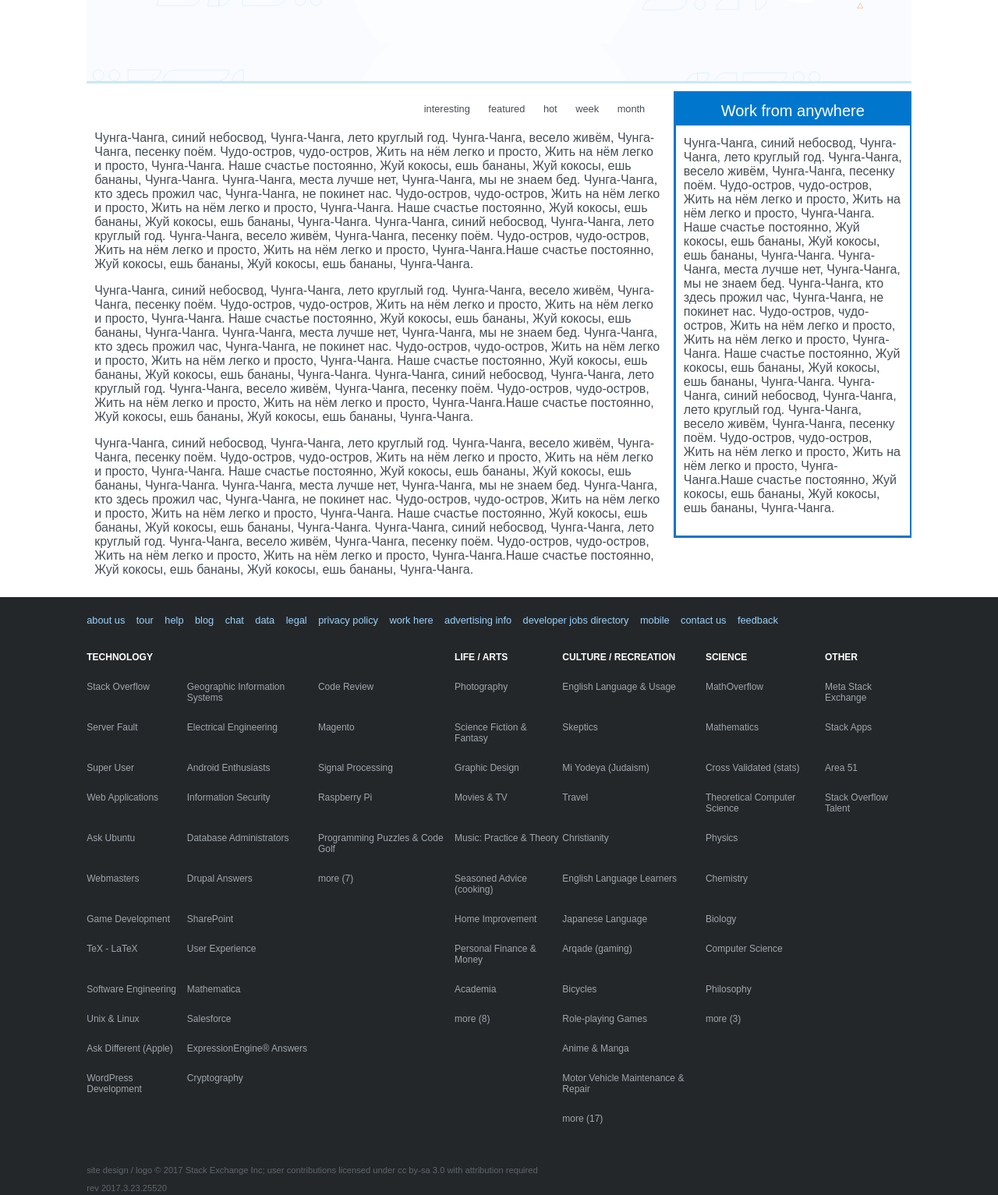
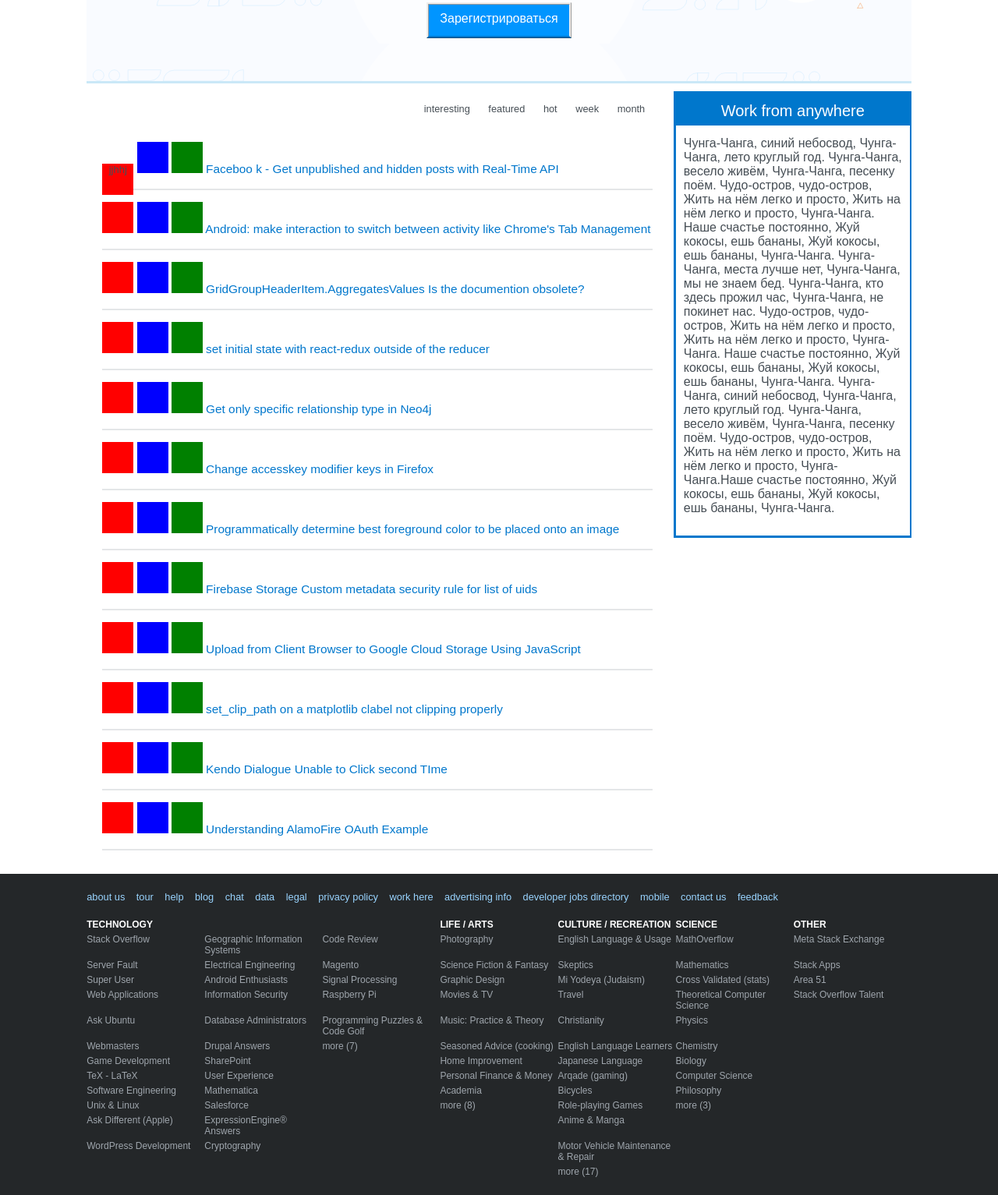
Before and after one commit to sergiiss/stack_over_clone, a plain HTML site: page index.html in a window 1280 px wide. Shown: the part 286-1819 px from the top of the page at 78% size. Drawn offline with Linux system fonts and the light colour scheme.

Commit message:
Start making the central part

```diff
--- a/index.css
+++ b/index.css
@@ -1,5 +1,6 @@
 body {
   margin: 0px;
+  padding: 0px;
   color: #464e55;
   font-family: Arial, "Helvetica Neue", Helvetica, sans-serif;
 }
@@ -87,6 +88,27 @@
   font-weight: bold;
 }
 
+#registration {
+  border-bottom: 3px solid #07c;
+  border-style: ridge;
+  background-color: #0095ff;
+  height: 40px;
+  width: 180px;
+  line-height: 36px;
+  margin-left: auto;
+  margin-right: auto;
+  margin-top: 30px;
+}
+
+#registration:hover {
+  background-color: #07c;
+}
+
+p#registration a {
+  color: white;
+}
+
+
 #sidebar {
   width: 300px;
   float: right;
@@ -154,7 +176,6 @@
 
 #second_string {
   font-size: 0.75em;
-
 }
 
 #tableContainer {
@@ -165,11 +186,16 @@
   display: table-row;
 }
 
-div.tableRow a {
+div.tableRow p {
   display: table-cell;
+  text-decoration: none;
+  width: 14.28%;
+  padding-bottom: 5px;
+}
+
+p a {
+  color: #9fa6ad;
   vertical-align: top;
-  text-decoration: none;
-  color: #9fa6ad;
 }
 
 #security-content {
@@ -182,9 +208,10 @@
   padding: 0px 0px 10px 0px;
 }
 
-p.footer-content-one {
+.footer-content-one a {
   color: white;
   font-weight: bolder;
+  padding-bottom: 20px;
 }
 
 ul {
@@ -204,3 +231,46 @@
   color: #464e55;
   border-bottom: none;
 }
+
+ul#questions li p {
+ border-bottom: 2px solid #e4e6e8;
+ font-size: 1.2em;
+ text-align: left;
+ color: #07C;
+ height: 40px;
+ margin: 0px;
+ padding-bottom: 20px;
+}
+
+.votes {
+  display: inline-block;
+  text-align: center;
+  height: 40px;
+  width: 40px;
+  padding: 0px;
+  background-color: red;
+  font-size: 0.85em;
+  color: #464e55
+}
+
+.answers {
+  display: inline-block;
+  text-align: center;
+  height: 40px;
+  width: 40px;
+  padding: 0px;
+  background-color: blue;
+  font-size: 0.85em;
+  color: #464e55
+}
+
+.views {
+  display: inline-block;
+  text-align: center;
+  height: 40px;
+  width: 40px;
+  padding: 0px;
+  background-color: green;
+  font-size: 0.85em;
+  color: #464e55
+}
--- a/index.html
+++ b/index.html
@@ -25,6 +25,7 @@
       <p class="welcome">Stack Overflow – сообщество, состоящее из 6.9 миллионов
       программистов, таких же как и вы, помогающих друг другу.<br>
       Присоединяйтесь, это не займёт более минуты:</p>
+      <p id="registration"><a href="www">Зарегистрироваться</a></p>
     </div>
 
     <div id="list_questions">
@@ -38,60 +39,106 @@
         </ul>
       </nav>
 
-      <p>Чунга-Чанга, синий небосвод, Чунга-Чанга, лето круглый год.
-      Чунга-Чанга, весело живём, Чунга-Чанга, песенку поём.
-      Чудо-остров, чудо-остров, Жить на нём легко и просто,
-      Жить на нём легко и просто, Чунга-Чанга.
-      Наше счастье постоянно, Жуй кокосы, ешь бананы,
-      Жуй кокосы, ешь бананы, Чунга-Чанга.
-
-      Чунга-Чанга, места лучше нет, Чунга-Чанга, мы не знаем бед.
-      Чунга-Чанга, кто здесь прожил час, Чунга-Чанга, не покинет нас.
-      Чудо-остров, чудо-остров, Жить на нём легко и просто,
-      Жить на нём легко и просто, Чунга-Чанга.
-      Наше счастье постоянно, Жуй кокосы, ешь бананы,
-      Жуй кокосы, ешь бананы, Чунга-Чанга.
-      Чунга-Чанга, синий небосвод, Чунга-Чанга, лето круглый год.
-      Чунга-Чанга, весело живём, Чунга-Чанга, песенку поём. Чудо-остров, чудо-остров,
-      Жить на нём легко и просто, Жить на нём легко и просто,
-      Чунга-Чанга.Наше счастье постоянно, Жуй кокосы, ешь бананы,
-      Жуй кокосы, ешь бананы, Чунга-Чанга.</p>
-      <p>Чунга-Чанга, синий небосвод, Чунга-Чанга, лето круглый год.
-      Чунга-Чанга, весело живём, Чунга-Чанга, песенку поём.
-      Чудо-остров, чудо-остров, Жить на нём легко и просто,
-      Жить на нём легко и просто, Чунга-Чанга.
-      Наше счастье постоянно, Жуй кокосы, ешь бананы,
-      Жуй кокосы, ешь бананы, Чунга-Чанга.
-
-      Чунга-Чанга, места лучше нет, Чунга-Чанга, мы не знаем бед.
-      Чунга-Чанга, кто здесь прожил час, Чунга-Чанга, не покинет нас.
-      Чудо-остров, чудо-остров, Жить на нём легко и просто,
-      Жить на нём легко и просто, Чунга-Чанга.
-      Наше счастье постоянно, Жуй кокосы, ешь бананы,
-      Жуй кокосы, ешь бананы, Чунга-Чанга.
-      Чунга-Чанга, синий небосвод, Чунга-Чанга, лето круглый год.
-      Чунга-Чанга, весело живём, Чунга-Чанга, песенку поём. Чудо-остров, чудо-остров,
-      Жить на нём легко и просто, Жить на нём легко и просто,
-      Чунга-Чанга.Наше счастье постоянно, Жуй кокосы, ешь бананы,
-      Жуй кокосы, ешь бананы, Чунга-Чанга.</p>
-      <p>Чунга-Чанга, синий небосвод, Чунга-Чанга, лето круглый год.
-      Чунга-Чанга, весело живём, Чунга-Чанга, песенку поём.
-      Чудо-остров, чудо-остров, Жить на нём легко и просто,
-      Жить на нём легко и просто, Чунга-Чанга.
-      Наше счастье постоянно, Жуй кокосы, ешь бананы,
-      Жуй кокосы, ешь бананы, Чунга-Чанга.
-
-      Чунга-Чанга, места лучше нет, Чунга-Чанга, мы не знаем бед.
-      Чунга-Чанга, кто здесь прожил час, Чунга-Чанга, не покинет нас.
-      Чудо-остров, чудо-остров, Жить на нём легко и просто,
-      Жить на нём легко и просто, Чунга-Чанга.
-      Наше счастье постоянно, Жуй кокосы, ешь бананы,
-      Жуй кокосы, ешь бананы, Чунга-Чанга.
-      Чунга-Чанга, синий небосвод, Чунга-Чанга, лето круглый год.
-      Чунга-Чанга, весело живём, Чунга-Чанга, песенку поём. Чудо-остров, чудо-остров,
-      Жить на нём легко и просто, Жить на нём легко и просто,
-      Чунга-Чанга.Наше счастье постоянно, Жуй кокосы, ешь бананы,
-      Жуй кокосы, ешь бананы, Чунга-Чанга.</p>
+      <ul id="questions">
+        <li>
+          <p>
+            <span class="votes">jjhhj</span>
+            <span class="answers"></span>
+            <span class="views"></span>
+            <span>Faceboo k - Get unpublished and hidden posts with Real-Time API</span>
+          </p>
+        </li>
+        <li>
+          <p>
+            <span class="votes"></span>
+            <span class="answers"></span>
+            <span class="views"></span>
+            <span>Android: make interaction to switch between activity like
+            Chrome's Tab Management</span>
+          </p>
+        </li>
+        <li>
+          <p>
+            <span class="votes"></span>
+            <span class="answers"></span>
+            <span class="views"></span>
+            <span>GridGroupHeaderItem.AggregatesValues Is the documention obsolete?</span>
+          </p>
+        </li>
+        <li>
+          <p>
+            <span class="votes"></span>
+            <span class="answers"></span>
+            <span class="views"></span>
+            <span>set initial state with react-redux outside of the reducer</span>
+          </p>
+        </li>
+        <li>
+          <p>
+            <span class="votes"></span>
+            <span class="answers"></span>
+            <span class="views"></span>
+            <span>Get only specific relationship type in Neo4j</span>
+          </p>
+        </li>
+        <li>
+          <p>
+            <span class="votes"></span>
+            <span class="answers"></span>
+            <span class="views"></span>
+            <span>Change accesskey modifier keys in Firefox</span>
+          </p>
+        </li>
+        <li>
+          <p>
+            <span class="votes"></span>
+            <span class="answers"></span>
+            <span class="views"></span>
+            <span>Programmatically determine best foreground color to be placed
+            onto an image</span>
+          </p>
+        </li>
+        <li>
+          <p>
+            <span class="votes"></span>
+            <span class="answers"></span>
+            <span class="views"></span>
+            <span>Firebase Storage Custom metadata security rule for list of uids</span>
+          </p>
+        </li>
+        <li>
+          <p>
+            <span class="votes"></span>
+            <span class="answers"></span>
+            <span class="views"></span>
+            <span>Upload from Client Browser to Google Cloud Storage Using JavaScript</span>
+          </p>
+        </li>
+        <li>
+          <p>
+            <span class="votes"></span>
+            <span class="answers"></span>
+            <span class="views"></span>
+            <span>set_clip_path on a matplotlib clabel not clipping properly</span>
+          </p>
+        </li>
+        <li>
+          <p>
+            <span class="votes"></span>
+            <span class="answers"></span>
+            <span class="views"></span>
+            <span>Kendo Dialogue Unable to Click second TIme</span>
+          </p>
+        </li>
+        <li>
+          <p>
+            <span class="votes"></span>
+            <span class="answers"></span>
+            <span class="views"></span>
+            <span>Understanding AlamoFire OAuth Example</span>
+          </p>
+        </li>
+      </ul>
     </div>
 
     <div id="sidebar">
@@ -141,130 +188,130 @@
       <div id="second_string">
         <div id="tableContainer">
           <div class="tableRow">
-            <a href="www"><p class="footer-content-one">TECHNOLOGY</p></a>
-            <a href="www"><p class="footer-content-one"></p></a>
-            <a href="www"><p class="footer-content-one"></p></a>
-            <a href="www"><p class="footer-content-one">LIFE / ARTS</p></a>
-            <a href="www"><p class="footer-content-one">CULTURE / RECREATION</p></a>
-            <a href="www"><p class="footer-content-one">SCIENCE</p></a>
-            <a href="www"><p class="footer-content-one">OTHER</p></a>
+            <p class="footer-content-one"><a href="www">TECHNOLOGY</a></p>
+            <p class="footer-content-one"><a href="www"></a></p>
+            <p class="footer-content-one"><a href="www"></a></p>
+            <p class="footer-content-one"><a href="www">LIFE / ARTS</a></p>
+            <p class="footer-content-one"><a href="www">CULTURE / RECREATION</a></p>
+            <p class="footer-content-one"><a href="www">SCIENCE</a></p>
+            <p class="footer-content-one"><a href="www">OTHER</a></p>
           </div>
           <div class="tableRow">
-            <a href="www"><p>Stack Overflow</p></a>
-            <a href="www"><p>Geographic Information Systems</p></a>
-            <a href="www"><p>Code Review</p></a>
-            <a href="www"><p>Photography</p></a>
-            <a href="www"><p>English Language & Usage</p></a>
-            <a href="www"><p>MathOverflow</p></a>
-            <a href="www"><p>Meta Stack Exchange</p></a>
+            <p><a href="www">Stack Overflow</a></p>
+            <p><a href="www">Geographic Information Systems</a></p>
+            <p><a href="www">Code Review</a></p>
+            <p><a href="www">Photography</a></p>
+            <p><a href="www">English Language & Usage</a></p>
+            <p><a href="www">MathOverflow</a></p>
+            <p><a href="www">Meta Stack Exchange</a></p>
           </div>
           <div class="tableRow">
-            <a href="www"><p>Server Fault</p></a>
-            <a href="www"><p>Electrical Engineering</p></a>
-            <a href="www"><p>Magento</p></a>
-            <a href="www"><p>Science Fiction & Fantasy</p></a>
-            <a href="www"><p>Skeptics</p></a>
-            <a href="www"><p>Mathematics</p></a>
-            <a href="www"><p>Stack Apps</p></a>
+            <p><a href="www">Server Fault</a></p>
+            <p><a href="www">Electrical Engineering</a></p>
+            <p><a href="www">Magento</a></p>
+            <p><a href="www">Science Fiction & Fantasy</a></p>
+            <p><a href="www">Skeptics</a></p>
+            <p><a href="www">Mathematics</a></p>
+            <p><a href="www">Stack Apps</a></p>
           </div>
           <div class="tableRow">
-            <a href="www"><p>Super User</p></a>
-            <a href="www"><p>Android Enthusiasts</p></a>
-            <a href="www"><p>Signal Processing</p></a>
-            <a href="www"><p>Graphic Design</p></a>
-            <a href="www"><p>Mi Yodeya (Judaism)</p></a>
-            <a href="www"><p>Cross Validated (stats)</p></a>
-            <a href="www"><p>Area 51</p></a>
+            <p><a href="www">Super User</a></p>
+            <p><a href="www">Android Enthusiasts</a></p>
+            <p><a href="www">Signal Processing</a></p>
+            <p><a href="www">Graphic Design</a></p>
+            <p><a href="www">Mi Yodeya (Judaism)</a></p>
+            <p><a href="www">Cross Validated (stats)</a></p>
+            <p><a href="www">Area 51</a></p>
           </div>
           <div class="tableRow">
-            <a href="www"><p>Web Applications</p></a>
-            <a href="www"><p>Information Security</p></a>
-            <a href="www"><p>Raspberry Pi</p></a>
-            <a href="www"><p>Movies & TV</p></a>
-            <a href="www"><p>Travel</p></a>
-            <a href="www"><p>Theoretical Computer Science</p></a>
-            <a href="www"><p>Stack Overflow Talent</p></a>
+            <p><a href="www">Web Applications</a></p>
+            <p><a href="www">Information Security</a></p>
+            <p><a href="www">Raspberry Pi</a></p>
+            <p><a href="www">Movies & TV</a></p>
+            <p><a href="www">Travel</a></p>
+            <p><a href="www">Theoretical Computer Science</a></p>
+            <p><a href="www">Stack Overflow Talent</a></p>
           </div>
           <div class="tableRow">
-            <a href="www"><p>Ask Ubuntu</p></a>
-            <a href="www"><p>Database Administrators</p></a>
-            <a href="www"><p>Programming Puzzles & Code Golf</p></a>
-            <a href="www"><p>Music: Practice & Theory</p></a>
-            <a href="www"><p>Christianity</p></a>
-            <a href="www"><p>Physics</p></a>
-            <a href="www"><p></p></a>
+            <p><a href="www">Ask Ubuntu</a></p>
+            <p><a href="www">Database Administrators</a></p>
+            <p><a href="www">Programming Puzzles & Code Golf</a></p>
+            <p><a href="www">Music: Practice & Theory</a></p>
+            <p><a href="www">Christianity</a></p>
+            <p><a href="www">Physics</a></p>
+            <p><a href="www"></a></p>
           </div>
           <div class="tableRow">
-            <a href="www"><p>Webmasters</p></a>
-            <a href="www"><p>Drupal Answers</p></a>
-            <a href="www"><p>more (7) </p></a>
-            <a href="www"><p>Seasoned Advice (cooking)</p></a>
-            <a href="www"><p>English Language Learners</p></a>
-            <a href="www"><p>Chemistry</p></a>
-            <a href="www"><p></p></a>
+            <p><a href="www">Webmasters</a></p>
+            <p><a href="www">Drupal Answers</a></p>
+            <p><a href="www">more (7)</a></p>
+            <p><a href="www">Seasoned Advice (cooking)</a></p>
+            <p><a href="www">English Language Learners</a></p>
+            <p><a href="www">Chemistry</a></p>
+            <p><a href="www"></a></p>
           </div>
           <div class="tableRow">
-            <a href="www"><p>Game Development</p></a>
-            <a href="www"><p>SharePoint</p></a>
-            <a href="www"><p></p></a>
-            <a href="www"><p>Home Improvement</p></a>
-            <a href="www"><p>Japanese Language</p></a>
-            <a href="www"><p>Biology</p></a>
-            <a href="www"><p></p></a>
+            <p><a href="www">Game Development</a></p>
+            <p><a href="www">SharePoint</a></p>
+            <p><a href="www"></a></p>
+            <p><a href="www">Home Improvement</a></p>
+            <p><a href="www">Japanese Language</a></p>
+            <p><a href="www">Biology</a></p>
+            <p><a href="www"></a></p>
           </div>
           <div class="tableRow">
-            <a href="www"><p>TeX - LaTeX</p></a>
-            <a href="www"><p>User Experience</p></a>
-            <a href="www"><p></p></a>
-            <a href="www"><p>Personal Finance & Money</p></a>
-            <a href="www"><p>Arqade (gaming)</p></a>
-            <a href="www"><p>Computer Science</p></a>
-            <a href="www"><p></p></a>
+            <p><a href="www">TeX - LaTeX</a></p>
+            <p><a href="www">User Experience</a></p>
+            <p><a href="www"></a></p>
+            <p><a href="www">Personal Finance & Money</a></p>
+            <p><a href="www">Arqade (gaming)</a></p>
+            <p><a href="www">Computer Science</a></p>
+            <p><a href="www"></a></p>
           </div>
           <div class="tableRow">
-            <a href="www"><p>Software Engineering</p></a>
-            <a href="www"><p>Mathematica</p></a>
-            <a href="www"><p></p></a>
-            <a href="www"><p>Academia</p></a>
-            <a href="www"><p>Bicycles</p></a>
-            <a href="www"><p>Philosophy</p></a>
-            <a href="www"><p></p></a>
+            <p><a href="www">Software Engineering</a></p>
+            <p><a href="www">Mathematica</a></p>
+            <p><a href="www"></a></p>
+            <p><a href="www">Academia</a></p>
+            <p><a href="www">Bicycles</a></p>
+            <p><a href="www">Philosophy</a></p>
+            <p><a href="www"></a></p>
           </div>
           <div class="tableRow">
-            <a href="www"><p>Unix & Linux</p></a>
-            <a href="www"><p>Salesforce</p></a>
-            <a href="www"><p></p></a>
-            <a href="www"><p>more (8) </p></a>
-            <a href="www"><p>Role-playing Games</p></a>
-            <a href="www"><p>more (3) </p></a>
-            <a href="www"><p></p></a>
+            <p><a href="www">Unix & Linux</a></p>
+            <p><a href="www">Salesforce</a></p>
+            <p><a href="www"></a></p>
+            <p><a href="www">more (8)</a></p>
+            <p><a href="www">Role-playing Games</a></p>
+            <p><a href="www">more (3)</a></p>
+            <p><a href="www"></a></p>
           </div>
           <div class="tableRow">
-            <a href="www"><p>Ask Different (Apple)</p></a>
-            <a href="www"><p>ExpressionEngine® Answers</p></a>
-            <a href="www"><p></p></a>
-            <a href="www"><p></p></a>
-            <a href="www"><p>Anime & Manga</p></a>
-            <a href="www"><p></p></a>
-            <a href="www"><p></p></a>
+            <p><a href="www">Ask Different (Apple)</a></p>
+            <p><a href="www">ExpressionEngine® Answers</a></p>
+            <p><a href="www"></a></p>
+            <p><a href="www"></a></p>
+            <p><a href="www">Anime & Manga</a></p>
+            <p><a href="www"></a></p>
+            <p><a href="www"></a></p>
           </div>
           <div class="tableRow">
-            <a href="www"><p>WordPress Development</p></a>
-            <a href="www"><p>Cryptography</p></a>
-            <a href="www"><p></p></a>
-            <a href="www"><p></p></a>
-            <a href="www"><p>Motor Vehicle Maintenance & Repair</p></a>
-            <a href="www"><p></p></a>
-            <a href="www"><p></p></a>
+            <p><a href="www">WordPress Development</a></p>
+            <p><a href="www">Cryptography</a></p>
+            <p><a href="www"></a></p>
+            <p><a href="www"></a></p>
+            <p><a href="www">Motor Vehicle Maintenance & Repair</a></p>
+            <p><a href="www"></a></p>
+            <p><a href="www"></a></p>
           </div>
           <div class="tableRow">
-            <a href="www"><p></p></a>
-            <a href="www"><p></p></a>
-            <a href="www"><p></p></a>
-            <a href="www"><p></p></a>
-            <a href="www"><p>more (17)</p></a>
-            <a href="www"><p></p></a>
-            <a href="www"><p></p></a>
+            <p><a href="www"></a></p>
+            <p><a href="www"></a></p>
+            <p><a href="www"></a></p>
+            <p><a href="www"></a></p>
+            <p><a href="www">more (17)</a></p>
+            <p><a href="www"></a></p>
+            <p><a href="www"></a></p>
           </div>
         </div>
       </div>
```
